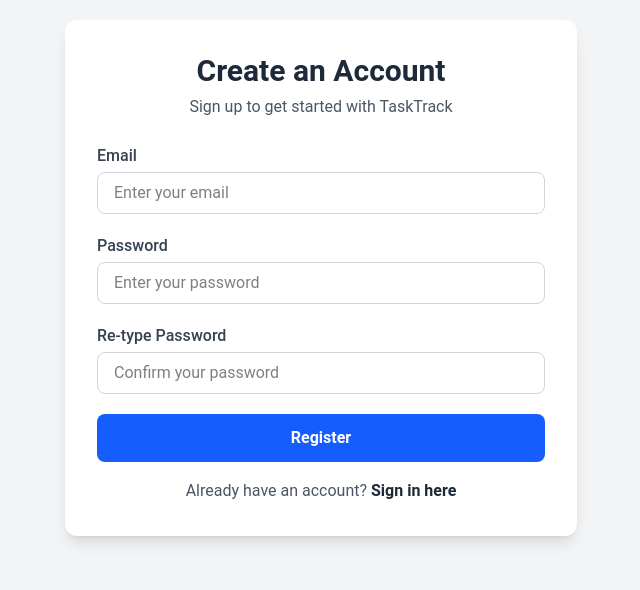
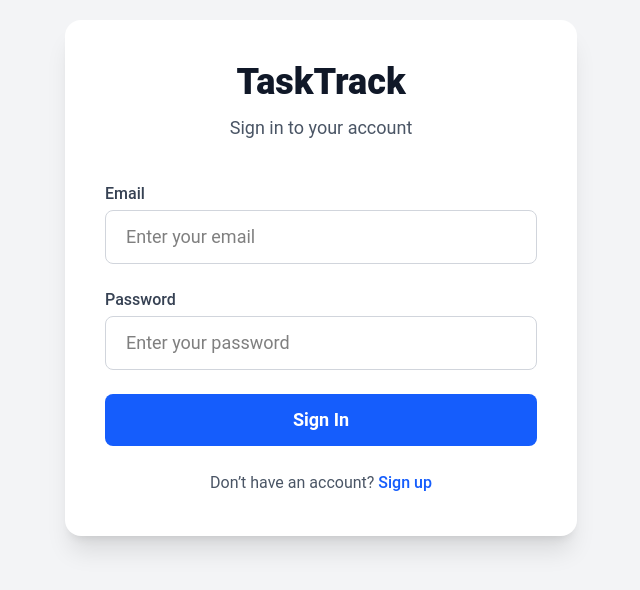
Before and after one commit to HartFinne/tasktrack-client, a React (Vite) app: page / in a window 1280 px wide. Shown: the part 122-712 px from the top of the page, without its empty margins (319-959 px from the left). Built offline with nearby package versions, Linux system fonts and the light colour scheme; no server answers.

Commit message:
epic-1: Fully working login using firebase auth

```diff
--- a/src/App.jsx
+++ b/src/App.jsx
@@ -4,8 +4,8 @@ function App() {
 
   return (
     <>
-      <SignUp />
-      {/* <Login /> */}
+      {/* <SignUp /> */}
+      <Login />
     </>
   )
 }
--- /dev/null
+++ b/src/api/loginApi.js
@@ -0,0 +1,16 @@
+import {auth} from "../config/firebase.js"
+import { signInWithEmailAndPassword } from "firebase/auth"
+
+export async function login(email, password) {
+  try {
+    const userCredential = await signInWithEmailAndPassword(auth, email, password)
+    console.log("Logged in: ", userCredential.user)
+
+    const token = await userCredential.user.getIdToken()
+    console.log("Token: ", token)
+
+    return { success: true, uid: userCredential.user.uid };
+  } catch (err) {
+    return { success: false, error: err.message };
+  }
+}
--- a/src/components/Login.jsx
+++ b/src/components/Login.jsx
@@ -1,4 +1,52 @@
+import { useState } from "react";
+import { login } from "../api/loginApi.js";
+
 const Login = () => {
+  const [email, setEmail] = useState("");
+  const [password, setPassword] = useState("");
+  const [error, setError] = useState("");
+
+  const validateEmail = (value) => {
+    const regex = /^[^\s@]+@[^\s@]+\.[^\s@]+$/;
+    return regex.test(value);
+  };
+
+  const handleLogin = async (e) => {
+    e.preventDefault();
+    setError("");
+
+    // Email validation
+    if (!email) {
+      setError("Email is required");
+      return;
+    }
+
+    if (!validateEmail(email)) {
+      setError("Please enter a valid email address");
+      return;
+    }
+
+    if (!password) {
+      setError("Password is required");
+      return;
+    }
+
+    // Call the login api
+    const result = await login(email, password)
+
+    if (!result.success) {
+      setError(result.error)
+    }
+
+    alert("Account login successfully!");
+    console.log("User UID:", result.uid);
+
+    {/* Restart all the input in form */ }
+    setEmail("")
+    setPassword("")
+  }
+
+
   return (
     <div className="min-h-screen bg-gray-100 flex items-center justify-center px-6">
       <div className="bg-white shadow-xl rounded-2xl p-10 w-full max-w-lg">
@@ -10,7 +58,7 @@ const Login = () => {
         </div>
 
         {/* Form */}
-        <form className="space-y-6">
+        <form className="space-y-6" onSubmit={handleLogin}>
 
           {/* Email Input */}
           <div>
@@ -21,6 +69,9 @@ const Login = () => {
               type="email"
               className="w-full px-5 py-3 rounded-lg border border-gray-300 text-lg focus:ring-2 focus:ring-blue-500 focus:outline-none"
               placeholder="Enter your email"
+              required
+              value={email}
+              onChange={(e) => setEmail(e.target.value)}
             />
           </div>
 
@@ -33,8 +84,15 @@ const Login = () => {
               type="password"
               className="w-full px-5 py-3 rounded-lg border border-gray-300 text-lg focus:ring-2 focus:ring-blue-500 focus:outline-none"
               placeholder="Enter your password"
+              required
+              value={password}
+              onChange={(e) => setPassword(e.target.value)}
             />
           </div>
+
+          {error && (
+            <p className="text-red-600 text-sm text-center">{error}</p>
+          )}
 
           {/* Sign In Button */}
           <button
```
